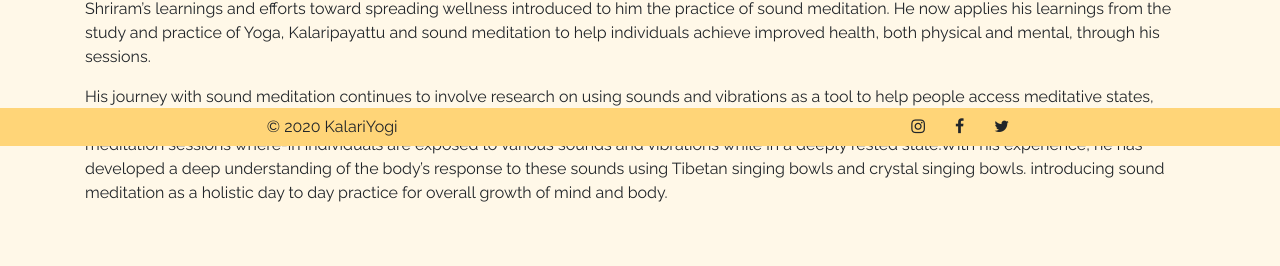
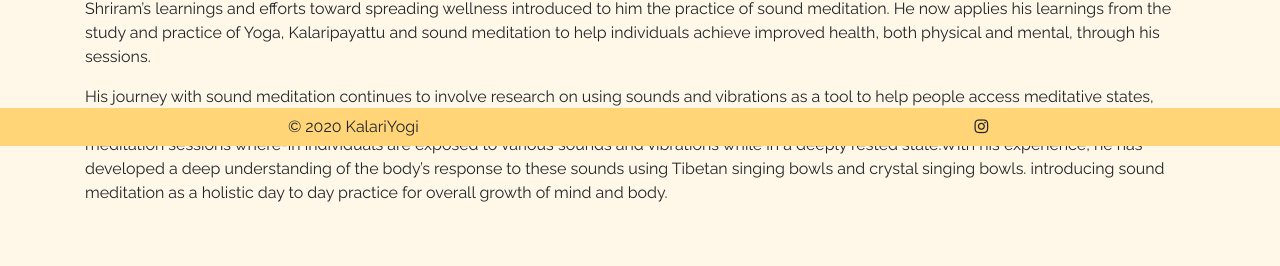
Before and after one commit to kalariyogi/kalariyogi.github.io, a Jekyll site: the page built from about.md, in a window 1280 px wide. Shown: the part 754-1020 px from the top of the page. Built offline with Jekyll 4.4.1, drawn with Linux system fonts in a browser that asks for light colours.

Commit message:
add instagram link

```diff
--- a/_data/socialMedia.yml
+++ b/_data/socialMedia.yml
@@ -1,4 +1,3 @@
 socialMedia:
   - name : instagram
-  - name : facebook
-  - name : twitter
+    link : https://www.instagram.com/kalariyogi_shriram/
--- a/_includes/footer.html
+++ b/_includes/footer.html
@@ -6,7 +6,7 @@
         </div>
         <div>
             {% for socialMedia in site.data.socialMedia.socialMedia%}
-            <a class="btn btn-social-icon btn-{{socialMedia.name}}">
+            <a href="{{socialMedia.link}}" class="btn btn-social-icon btn-{{socialMedia.name}}">
                 <span class="fa fa-{{socialMedia.name}}"></span>
             </a>
             {% endfor %}
```
